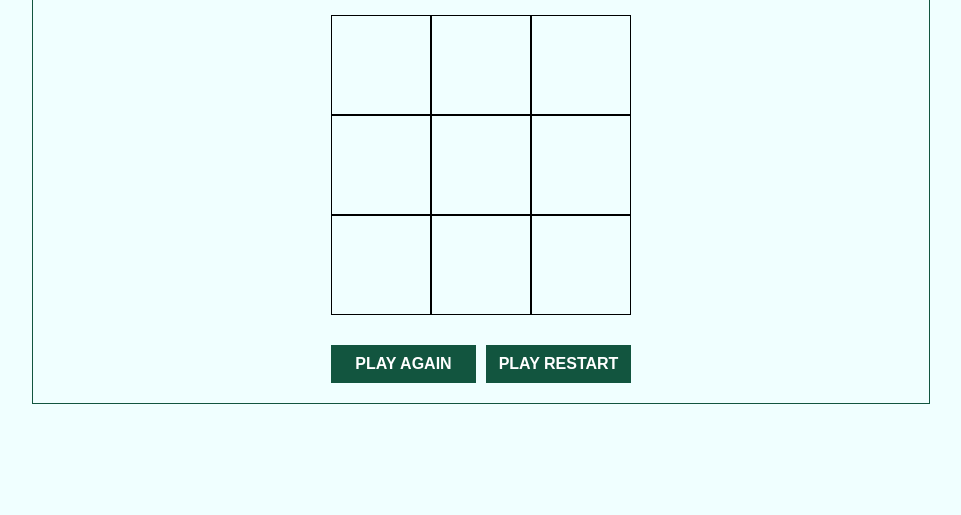
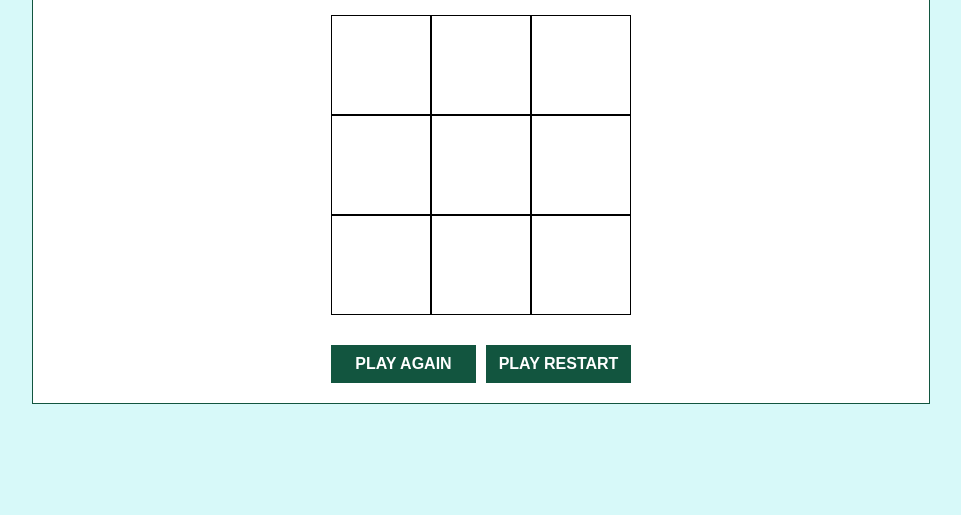
Before and after one commit to angelika-romanovskaya/TicTacToe, a plain HTML site: page index.html in a window 1280 px wide. Shown: the part 285-800 px from the top of the page, without its empty margins (159-1120 px from the left). Drawn offline with Linux system fonts and the light colour scheme.

Commit message:
Change background-color

```diff
--- a/css/style.css
+++ b/css/style.css
@@ -2,7 +2,7 @@ body{
     margin: 0;
     padding: 0;
     height: 100vh;
-    background-color: azure;
+    background-color: rgb(215, 249, 249);
     position: relative;
     display: flex;
     justify-content: center;
@@ -13,6 +13,7 @@ body{
     margin-top: 10px;
     width: 70%;
     border: 1px solid rgb(18, 85, 63);
+    background-color: white;
 }
 
 .header {
```
